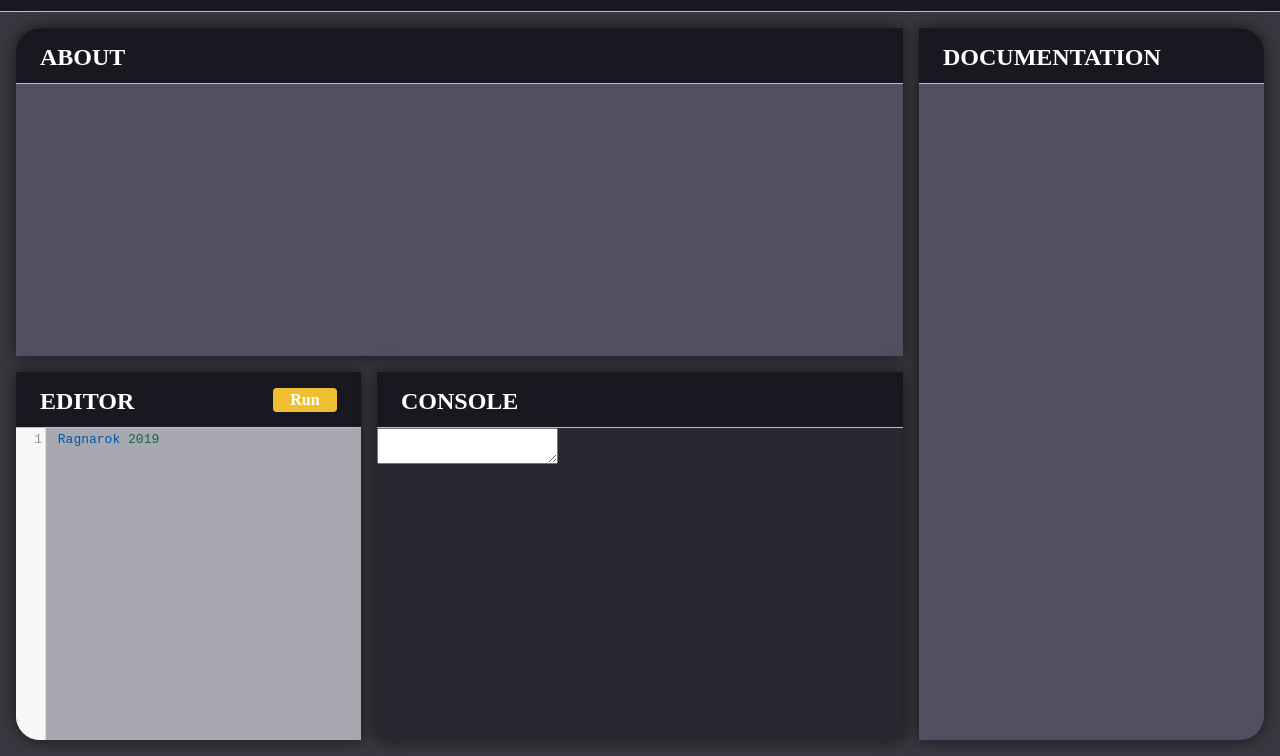
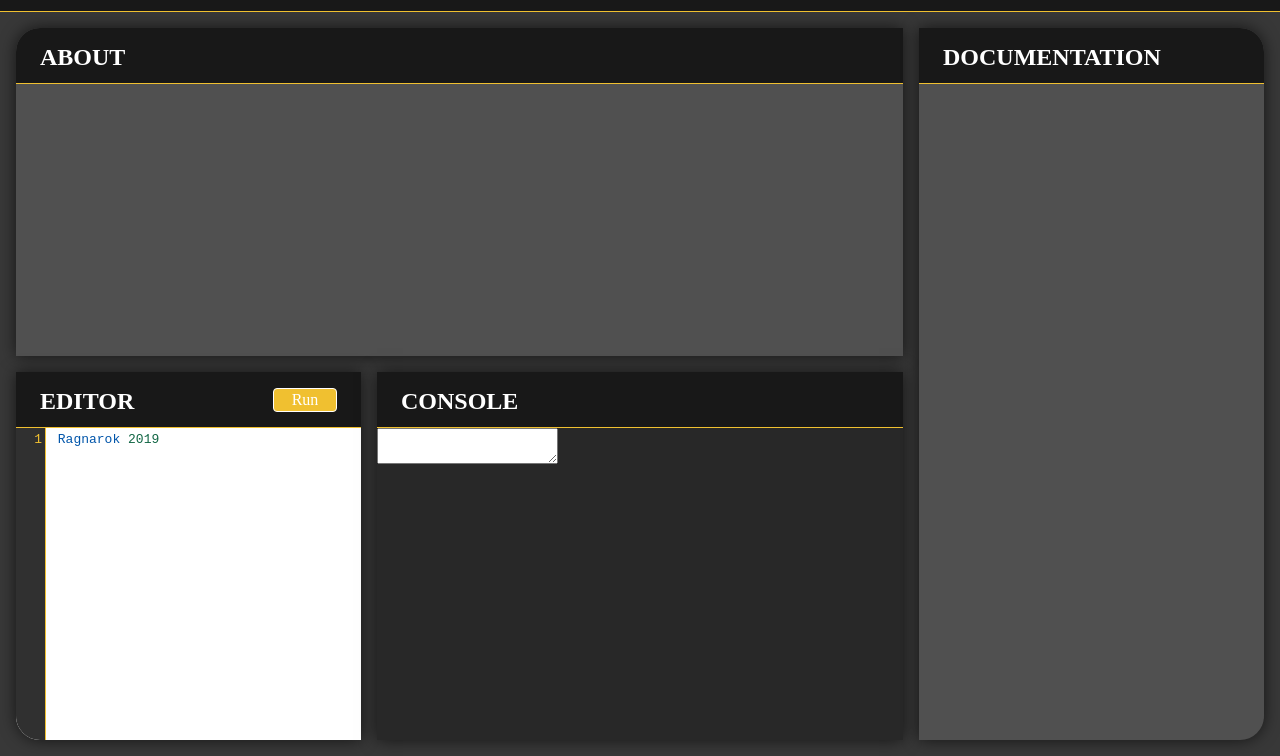
Before and after one commit to MarioMatheus/ragnakode, a website built with webpack: page dist/index.html in a window 1280 px wide. Shown: the part 44-800 px from the top of the page. Built offline with nearby package versions, Linux system fonts and the light colour scheme.

Commit message:
main-style-changed-&-editor-layout-modified

```diff
--- a/dist/index.html
+++ b/dist/index.html
@@ -33,7 +33,6 @@
           <div class = "MainText"> EDITOR </div>
           <button
             class = "Button"
-            style = "vertical-align: middle"
             onclick = "compileAndRun()"
           >
             <span> Run </span>
--- a/dist/lib/main.css
+++ b/dist/lib/main.css
@@ -1,9 +1,9 @@
 body {
-  background-color: rgba(56, 56, 64, 1);
+  background-color: rgba(56, 56, 56, 1);
 }
 
 .Header {
-  background-color: rgba(24, 24, 32, 1);
+  background-color: rgba(24, 24, 24, 1);
   width: 100vw;
   height: 56px;
   position: fixed;
@@ -26,7 +26,7 @@ body {
 }
 
 .AboutContainer {
-  background-color: rgba(80, 80, 96, 1);
+  background-color: rgba(80, 80, 80, 1);
   grid-row: 1;
   grid-column: 1 / 3;
   position: relative;
@@ -37,7 +37,7 @@ body {
 }
 
 .AboutHeaderView {
-  background-color: rgba(24, 24, 32, 1);
+  background-color: rgba(24, 24, 24, 1);
   height: 56px;
   position: relative;
   margin-left: 0;
@@ -58,7 +58,7 @@ body {
 }
 
 .ConsoleContainer {
-  background-color: rgba(40, 40, 48, 1);
+  background-color: rgba(40, 40, 40, 1);
   grid-row: 2;
   grid-column: 2;
   position: relative;
@@ -68,7 +68,7 @@ body {
 }
 
 .DocumentationContainer {
-  background-color: rgba(80, 80, 96, 1);
+  background-color: rgba(80, 80, 80, 1);
   grid-row: 1 / 3;
   grid-column: 3;
   position: relative;
@@ -79,7 +79,7 @@ body {
 }
 
 .DocumentationHeaderView {
-  background-color: rgba(24, 24, 32, 1);
+  background-color: rgba(24, 24, 24, 1);
   height: 56px;
   position: relative;
   margin-left: 0;
@@ -89,7 +89,7 @@ body {
 }
 
 .HeaderView {
-  background-color: rgba(24, 24, 32, 1);
+  background-color: rgba(24, 24, 24, 1);
   height: 56px;
   position: relative;
   margin-left: 0;
@@ -102,43 +102,25 @@ body {
   width: 64px;
   height: 24px;
   color: white;
-  font-weight: bold;
+  font-weight: normal;
   font-size: 16px;
   font-family: 'Times New Roman', Times, serif;
+  text-align: center;
   display: inline-block;
   position: absolute;
   top: 16px;
   right: 24px;
-  border: none;
+  border: 1px solid white;
   border-radius: 4px;
   cursor: pointer;
-  transition: all 0.48s;
+  transition-duration: 0.4s;
+  -webkit-transition-duration: 0.4s;
   z-index: inherit;
 }
 
-.Button span {
-  display: inline-block;
-  position: relative;
-  cursor: pointer;
-  transition: 0.48s;
-}
-
-.Button span:after {
-  content: ">>";
-  position: absolute;
-  opacity: 0;
-  top: 0;
-  right: -24px;
-  transition: 0.48px;
-}
-
-.Button:hover span {
-  padding-right: 24px;
-}
-
-.Button:hover  span:after {
-  right: 0;
-  opacity: 1';
+.Button:hover {
+  background-color: white;
+  color: rgba(240, 192, 48, 1);
 }
 
 .SeparatorView {
```
Also changed, not shown: dist/lib/codemirror.css.
